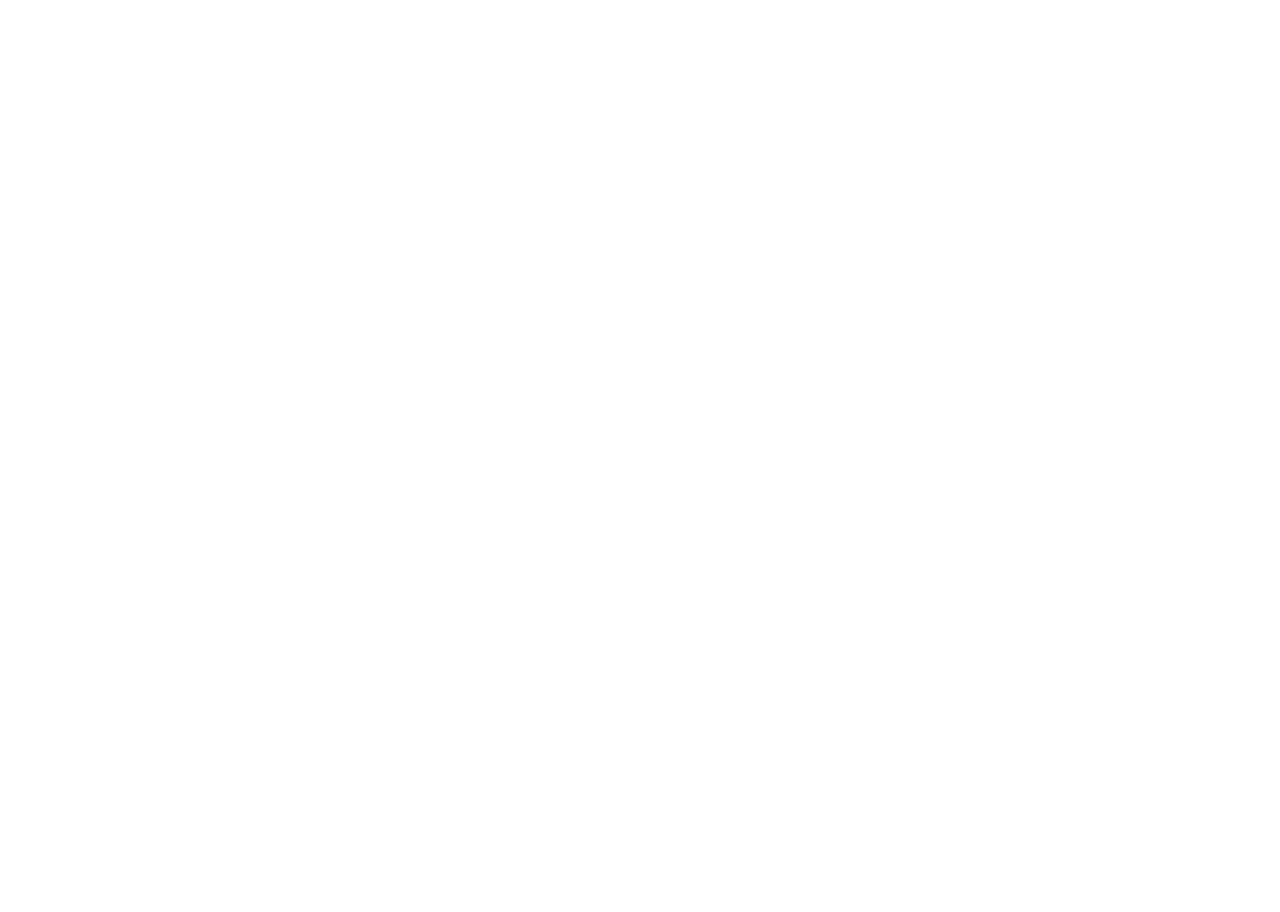
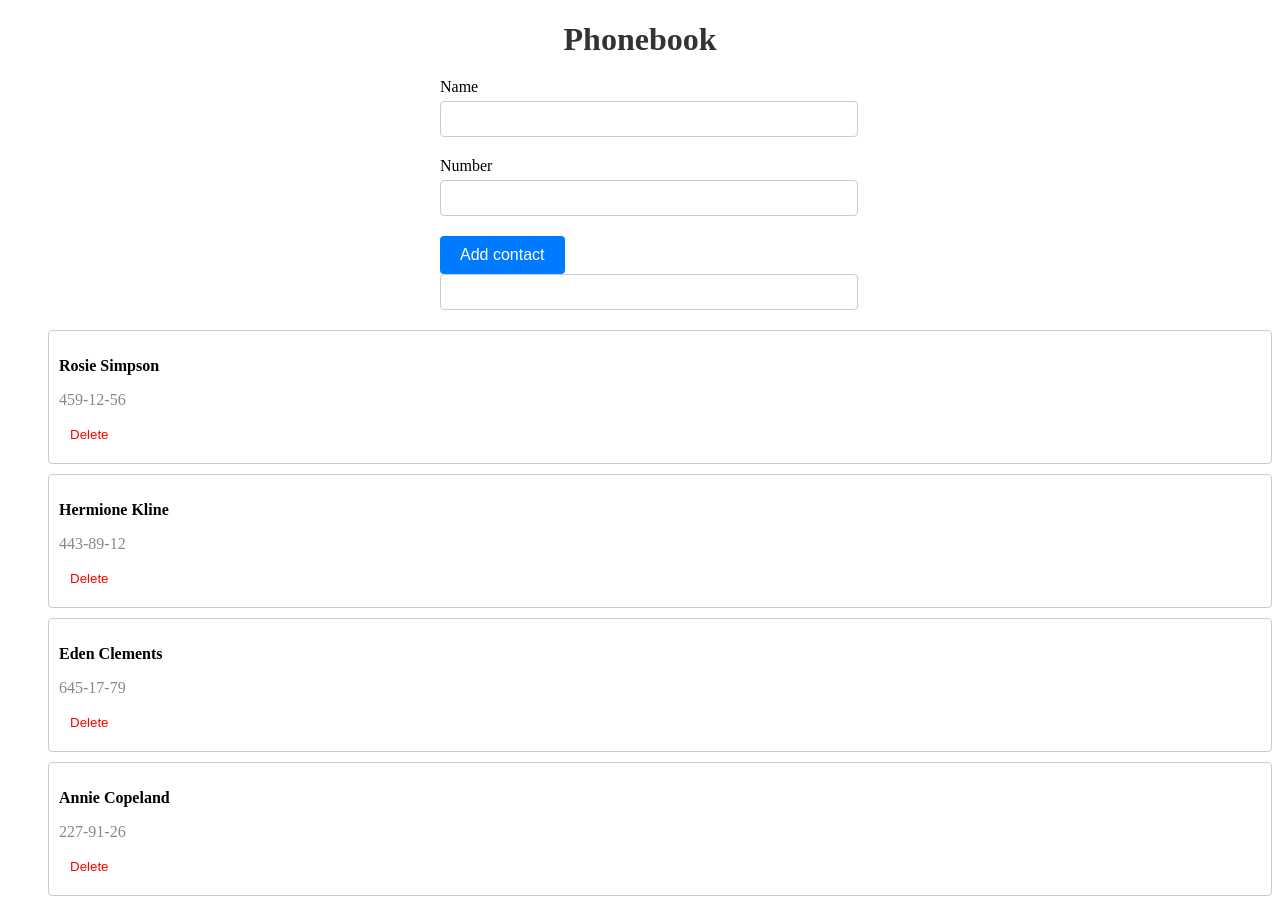
Before and after one commit to MaksymMohniuk/goit-react-hw-06, a React (Vite) app: page / in a window 1280 px wide. Before the commit the page ends 800 px from the top, so only its background shows below. Built offline with nearby package versions, Linux system fonts and the light colour scheme.

Commit message:
added-contact-book-previous-logics

```diff
--- a/package.json
+++ b/package.json
@@ -10,8 +10,10 @@
     "preview": "vite preview"
   },
   "dependencies": {
+    "formik": "^2.4.6",
     "react": "^18.2.0",
-    "react-dom": "^18.2.0"
+    "react-dom": "^18.2.0",
+    "yup": "^1.4.0"
   },
   "devDependencies": {
     "@types/react": "^18.2.66",
--- a/src/App.css
+++ b/src/App.css
@@ -0,0 +1,6 @@
+.title {
+  text-align: center;
+  font-size: 32px;
+  margin-bottom: 20px;
+  color: #333;
+}
--- a/src/App.jsx
+++ b/src/App.jsx
@@ -1,14 +1,69 @@
-
-import './App.css'
+import { useState, useEffect } from "react";
+import { nanoid } from "nanoid";
+import "./App.css";
+import ContactForm from "./components/ContactForm/ContactForm.jsx";
+import SearchBox from "./components/SearchBox/SearchBox.jsx";
+import ContactList from "./components/ContactList/ContactList.jsx";
 
 function App() {
+  const initialContacts = [
+    { id: "id-1", name: "Rosie Simpson", number: "459-12-56" },
+    { id: "id-2", name: "Hermione Kline", number: "443-89-12" },
+    { id: "id-3", name: "Eden Clements", number: "645-17-79" },
+    { id: "id-4", name: "Annie Copeland", number: "227-91-26" },
+  ];
+  const [contacts, setContacts] = useState(() => {
+    const stringifiedContacts = localStorage.getItem("contacts");
+    if (!stringifiedContacts) return initialContacts;
+    const parsedContacts = JSON.parse(stringifiedContacts);
+    return parsedContacts;
+  });
+  const [filter, setFilter] = useState("");
 
+  useEffect(() => {
+    localStorage.setItem("contacts", JSON.stringify(contacts));
+  }, [contacts]);
+
+  const addContact = (formData) => {
+    const { contactName, contactNumber } = formData;
+    const finalContact = {
+      id: nanoid(),
+      name: contactName,
+      number: contactNumber,
+    };
+    setContacts((prevState) => [...prevState, finalContact]);
+  };
+
+  const deleteContact = (contactId) => {
+    setContacts((prevContacts) =>
+      prevContacts.filter((contact) => contact.id !== contactId)
+    );
+  };
+
+  const onChangeFilter = (e) => {
+    setFilter(e.target.value);
+  };
+
+  const filteredContacts = contacts.filter(
+    (contact) =>
+      contact &&
+      contact.name &&
+      contact.name.toLowerCase().includes(filter.toLowerCase())
+  );
 
   return (
     <>
-
+      <div>
+        <h1 className="title">Phonebook</h1>
+        <ContactForm addContact={addContact} />
+        <SearchBox filter={filter} onChangeFilter={onChangeFilter} />
+        <ContactList
+          contacts={filteredContacts}
+          deleteContact={deleteContact}
+        />
+      </div>
     </>
-  )
+  );
 }
 
-export default App
+export default App;
--- /dev/null
+++ b/src/components/Contact/Contact.jsx
@@ -0,0 +1,21 @@
+import styles from "./Contact.module.css";
+
+const Contact = ({ contact, deleteContact }) => {
+  return (
+    <div className={styles.contactContainer}>
+      <p className={styles.contactName}>{contact.name}</p>
+      <p className={styles.contactNumber}>{contact.number}</p>
+      <button
+        className={styles.deleteButton}
+        type="button"
+        onClick={() => {
+          deleteContact(contact.id);
+        }}
+      >
+        Delete
+      </button>
+    </div>
+  );
+};
+
+export default Contact;
--- /dev/null
+++ b/src/components/Contact/Contact.module.css
@@ -0,0 +1,19 @@
+.contactContainer {
+  margin-bottom: 10px;
+}
+
+.contactName {
+  font-weight: bold;
+}
+
+.contactNumber {
+  color: #888;
+}
+
+.deleteButton {
+  color: red;
+  border: none;
+  background: none;
+  cursor: pointer;
+  margin-left: 5px;
+}
--- /dev/null
+++ b/src/components/ContactForm/ContactForm.jsx
@@ -0,0 +1,62 @@
+import { ErrorMessage, Field, Form, Formik } from "formik";
+import * as Yup from "yup";
+import styles from "./ContactForm.module.css";
+
+const contactFormScheme = Yup.object().shape({
+  contactName: Yup.string()
+    .required("Name is required!")
+    .min(3, "Too short")
+    .max(50, "Too long"),
+  contactNumber: Yup.string()
+    .required("Number is required!")
+    .min(3, "Too short")
+    .max(50, "Too long"),
+});
+
+const FORM_INITIAL_VALUES = {
+  contactName: "",
+  contactNumber: "",
+};
+
+const ContactForm = ({ addContact }) => {
+  const handleSubmit = (values, actions) => {
+    addContact(values);
+    actions.resetForm();
+  };
+
+  return (
+    <div className={styles.contactForm}>
+      <Formik
+        initialValues={FORM_INITIAL_VALUES}
+        validationSchema={contactFormScheme}
+        onSubmit={handleSubmit}
+      >
+        <Form>
+          <div className={styles.formGroup}>
+            <label htmlFor="contactName">Name</label>
+            <Field type="text" id="contactName" name="contactName" />
+            <ErrorMessage
+              component="p"
+              name="contactName"
+              className={styles.error}
+            />
+          </div>
+          <div className={styles.formGroup}>
+            <label htmlFor="contactNumber">Number</label>
+            <Field type="text" id="contactNumber" name="contactNumber" />
+            <ErrorMessage
+              component="p"
+              name="contactNumber"
+              className={styles.error}
+            />
+          </div>
+          <button type="submit" className={styles.submitButton}>
+            Add contact
+          </button>
+        </Form>
+      </Formik>
+    </div>
+  );
+};
+
+export default ContactForm;
--- /dev/null
+++ b/src/components/ContactForm/ContactForm.module.css
@@ -0,0 +1,41 @@
+.contactForm {
+  max-width: 400px;
+  margin: 0 auto;
+}
+
+.formGroup {
+  margin-bottom: 20px;
+}
+
+label {
+  display: block;
+  margin-bottom: 5px;
+}
+
+input {
+  width: 100%;
+  padding: 8px;
+  font-size: 16px;
+  border: 1px solid #ccc;
+  border-radius: 4px;
+}
+
+.error {
+  color: red;
+  font-size: 14px;
+  margin-top: 5px;
+}
+
+.submitButton {
+  background-color: #007bff;
+  color: white;
+  padding: 10px 20px;
+  font-size: 16px;
+  border: none;
+  border-radius: 4px;
+  cursor: pointer;
+}
+
+.submitButton:hover {
+  background-color: #0056b3;
+}
--- /dev/null
+++ b/src/components/ContactList/ContactList.jsx
@@ -0,0 +1,20 @@
+import Contact from "../Contact/Contact.jsx";
+import styles from "./ContactList.module.css";
+
+const ContactList = ({ contacts, deleteContact }) => {
+  return (
+    <div className={styles.contactListContainer}>
+      <ul>
+        {contacts.map((contact) => {
+          return (
+            <li key={contact.id} className={styles.contactListItem}>
+              <Contact contact={contact} deleteContact={deleteContact} />
+            </li>
+          );
+        })}
+      </ul>
+    </div>
+  );
+};
+
+export default ContactList;
--- /dev/null
+++ b/src/components/ContactList/ContactList.module.css
@@ -0,0 +1,27 @@
+.contactListContainer {
+  margin-top: 20px;
+}
+
+.contactListItem {
+  list-style: none;
+  margin-bottom: 10px;
+  padding: 10px;
+  border: 1px solid #ccc;
+  border-radius: 4px;
+}
+
+.contactListItem:hover {
+  background-color: #f4f4f4;
+}
+
+.contactName {
+  font-weight: bold;
+}
+
+.contactDeleteButton {
+  color: red;
+  border: none;
+  background: none;
+  cursor: pointer;
+  margin-left: 5px;
+}
--- /dev/null
+++ b/src/components/SearchBox/SearchBox.jsx
@@ -0,0 +1,16 @@
+import styles from "./SearchBox.module.css";
+
+const SearchBox = ({ filter, onChangeFilter }) => {
+  return (
+    <div className={styles.searchBoxContainer}>
+      <input
+        type="text"
+        value={filter}
+        onChange={onChangeFilter}
+        className={styles.searchInput}
+      />
+    </div>
+  );
+};
+
+export default SearchBox;
--- /dev/null
+++ b/src/components/SearchBox/SearchBox.module.css
@@ -0,0 +1,18 @@
+.searchBoxContainer {
+  margin: 0 auto;
+  margin-bottom: 20px;
+  width: 400px;
+}
+
+.searchInput {
+  width: 100%;
+  padding: 8px;
+  font-size: 16px;
+  border: 1px solid #ccc;
+  border-radius: 4px;
+}
+
+.searchInput:focus {
+  outline: none;
+  border-color: #007bff;
+}
```
Also changed, not shown: 1 other file (tests, documents, lock files or other folders).
